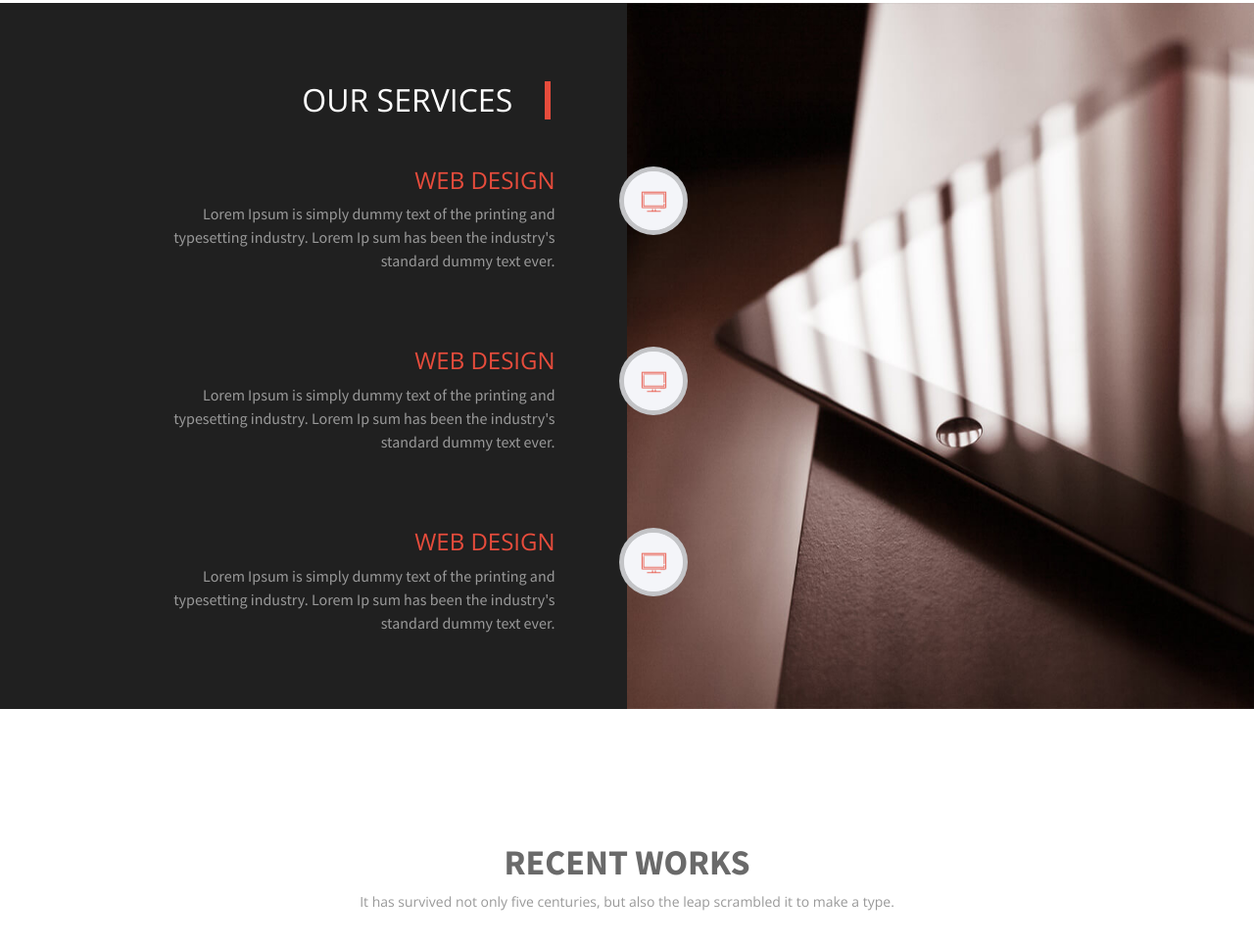
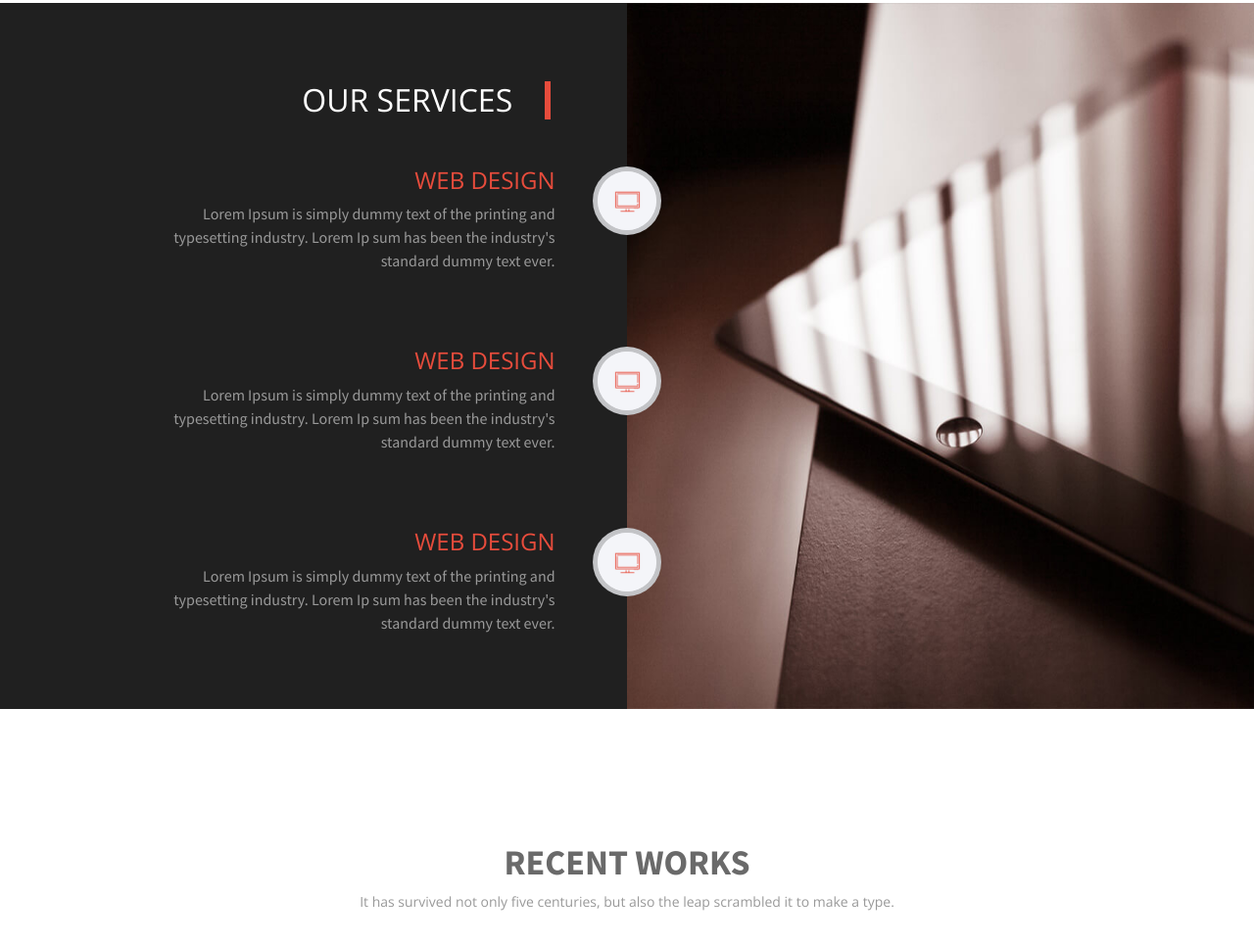
Before and after one commit to ZaedTonmoy/Bino-responsive, a plain HTML site: page index.html in a window 1280 px wide. Shown: the part 2031-2995 px from the top of the page at 98% size. Drawn offline with nearby package versions, Linux system fonts and the light colour scheme; a script that the page names is missing.

Commit message:
Update style.css

```diff
--- a/css/style.css
+++ b/css/style.css
@@ -289,7 +289,7 @@ a{
   width:70px;
   height: 70px;
   position: relative;
-  left: 250%;
+  left: 165%;
   z-index: 9;
   border:5px solid rgba(0, 0, 0, 0.2);
   border-radius: 50%;
```
